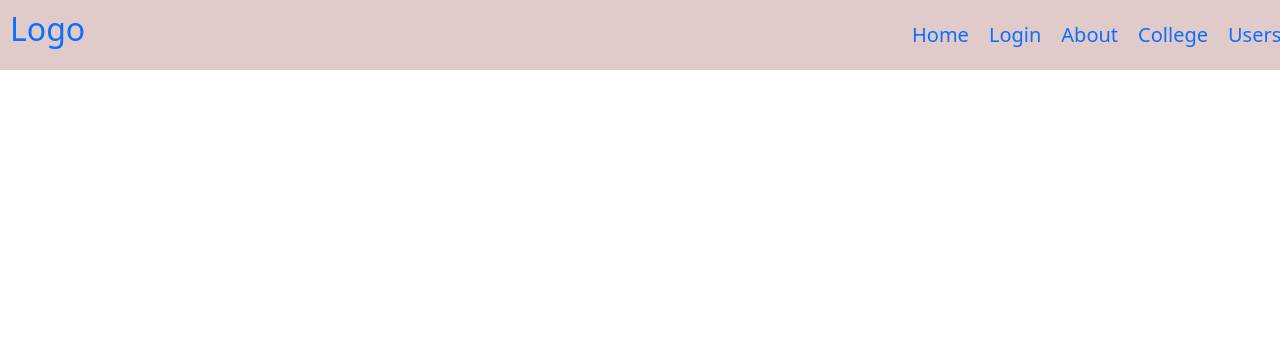
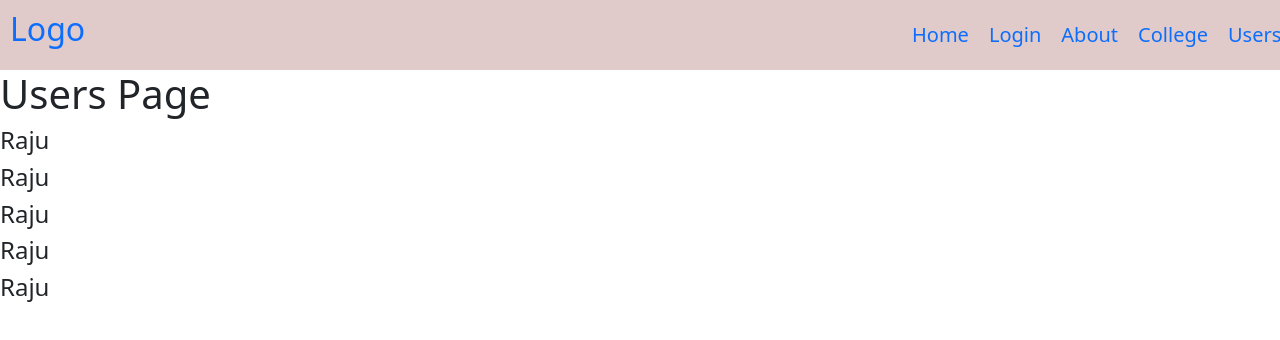
Before and after one commit to raju15022004/React_coder, a React (Vite) app in the folder react_coder/: page /users in a window 1280 px wide. Shown: the top 340 px of the page. Built offline with nearby package versions, Linux system fonts and the light colour scheme.

Commit message:
User.jsx

```diff
--- a/react_coder/package.json
+++ b/react_coder/package.json
@@ -15,6 +15,7 @@
     "react-bootstrap": "^2.10.10",
     "react-dom": "^19.2.8",
     "react-router": "^7.18.3",
+    "react-router-dom": "^7.18.4",
     "styled-components": "^6.5.3"
   },
   "devDependencies": {
--- a/react_coder/src/App.jsx
+++ b/react_coder/src/App.jsx
@@ -1,38 +1,35 @@
-import {  Route, Routes } from "react-router"
-import Home from './Home'
-import About from './About'
+import { Route, Routes } from "react-router-dom";
+
+import Home from "./Home";
+import About from "./About";
 import Login from "./Login";
-import NavBar  from "./NavBar";
-import PageNotFound from './PageNotFound'
+import NavBar from "./NavBar";
+import PageNotFound from "./PageNotFound";
 import College from "./College";
 import Student from "./Student";
 import Department from "./Department";
 import Details from "./Details";
-import User from "./User";
+import Users from "./Users";
 
- function App(){
-  return(
-<>
-{/* <NavBar/> */}
+function App() {
+  return (
+    <Routes>
+      <Route element={<NavBar />}>
+        <Route path="/users" element={<Users />} />
+        <Route path="/" element={<Home />} />
+        <Route path="/about" element={<About />} />
+        <Route path="/login" element={<Login />} />
+      </Route>
 
-<Routes>
-  <Route element={<NavBar/>}>
-  <Route path="/users" element={<User/>}/>
+      <Route path="/college" element={<College />}>
+        <Route index element={<Student />} />
+        <Route path="Department" element={<Department />} />
+        <Route path="detail" element={<Details />} />
+      </Route>
 
-  <Route path="/" element={<Home/>}/>
-  <Route path="/about" element={<About/>}/>
-  <Route path="/Login" element={<Login/>}/>
-</Route>
-
-  <Route path="/college" element={<College/>}>
-  <Route index element={<Student />}/>
-  <Route path="Department" element={<Department />}/>
-  <Route path="detail" element={< Details />}/>
-  </Route>
-  <Route path="/*" element={<PageNotFound/>}></Route>
-</Routes>
-</>
-  )
+      <Route path="*" element={<PageNotFound />} />
+    </Routes>
+  );
 }
 
 export default App;
--- a/react_coder/src/College.jsx
+++ b/react_coder/src/College.jsx
@@ -1,4 +1,4 @@
-import {Link, NavLink, Outlet } from "react-router";
+import { Link, NavLink, Outlet } from "react-router-dom";
 
 function College(){
 
--- a/react_coder/src/Login.jsx
+++ b/react_coder/src/Login.jsx
@@ -1,7 +1,5 @@
-function Login(){
-  return(
-  <h1>Login Page</h1>
-  )
+function Login() {
+  return <h1>Login Page</h1>;
 }
 
 export default Login;
--- a/react_coder/src/NavBar.jsx
+++ b/react_coder/src/NavBar.jsx
@@ -1,38 +1,54 @@
-import { Link } from "react-router";
-import './header.css'
-function NavBar(){
+import { Link, Outlet } from "react-router-dom";
+import "./header.css";
 
-  return(
+function NavBar() {
+  return (
+    <>
       <div className="header">
         <div>
-        <Link className="link" to={"/"}><h2>Logo</h2></Link>
+          <Link className="link" to="/">
+            <h2>Logo</h2>
+          </Link>
         </div>
 
         <div>
           <ul>
             <li>
-            <Link className="link" to="/">Home</Link>
-          </li>
-          <li>
-            <Link className="link" to="/login">Login</Link>
-          </li>
-          <li>
-            <Link className="link" to="/about">About</Link>
+              <Link className="link" to="/">
+                Home
+              </Link>
             </li>
 
             <li>
-            <Link className="link" to="/college">College</Link>
+              <Link className="link" to="/login">
+                Login
+              </Link>
             </li>
 
             <li>
-            <Link className="link" to="/users">Users</Link>
+              <Link className="link" to="/about">
+                About
+              </Link>
             </li>
 
+            <li>
+              <Link className="link" to="/college">
+                College
+              </Link>
+            </li>
+
+            <li>
+              <Link className="link" to="/users">
+                Users
+              </Link>
+            </li>
           </ul>
         </div>
       </div>
 
-  )
+      <Outlet />
+    </>
+  );
 }
 
 export default NavBar;
--- a/react_coder/src/User.jsx
+++ /dev/null
@@ -1,9 +0,0 @@
-function User(){
-  return(
-    <div>
-     <h1>User List Page</h1>
-    </div>
-  )
-}
-
-export default User;
--- /dev/null
+++ b/react_coder/src/Users.jsx
@@ -0,0 +1,24 @@
+function Users() {
+  const userData=[
+    {id:1,name:'Raju'},
+    {id:2,name:'Raju'},
+    {id:3,name:'Raju'},
+    {id:4,name:'Raju'},
+    {id:5,name:'Raju'},
+  ]
+  return (
+    <div>
+    <h1>Users Page</h1>
+    {
+      userData.map((item)=>(
+        <div>
+          <h4>{item.name}</h4>
+        </div>
+      ))
+    }
+    </div>
+  );
+
+}
+
+export default Users;
```
Also changed, not shown: react_coder/src/main.jsx (+7 -8 lines), 1 other file (tests, documents, lock files or other folders). Lines whose indentation alone changed are shown as unchanged.
